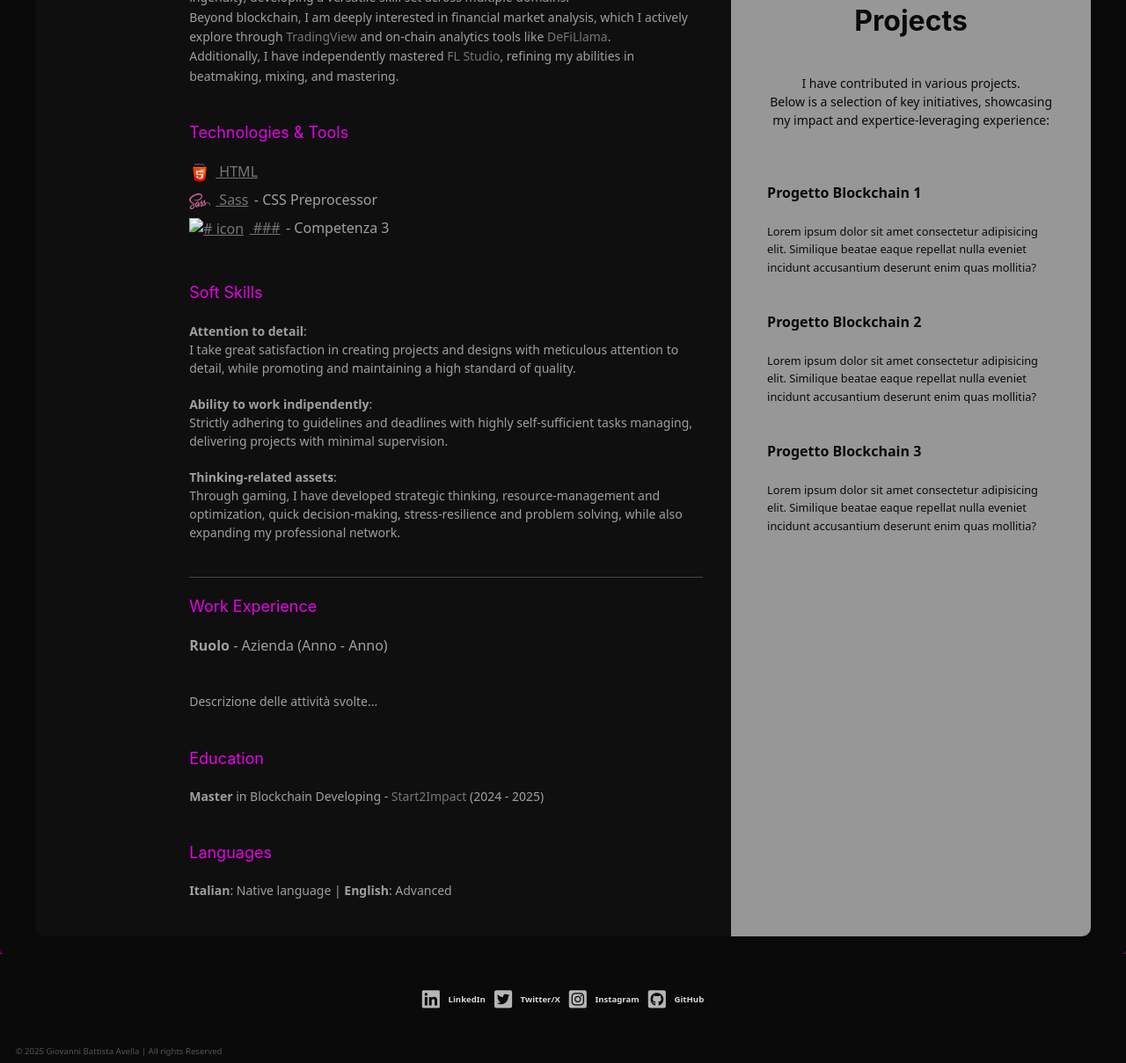
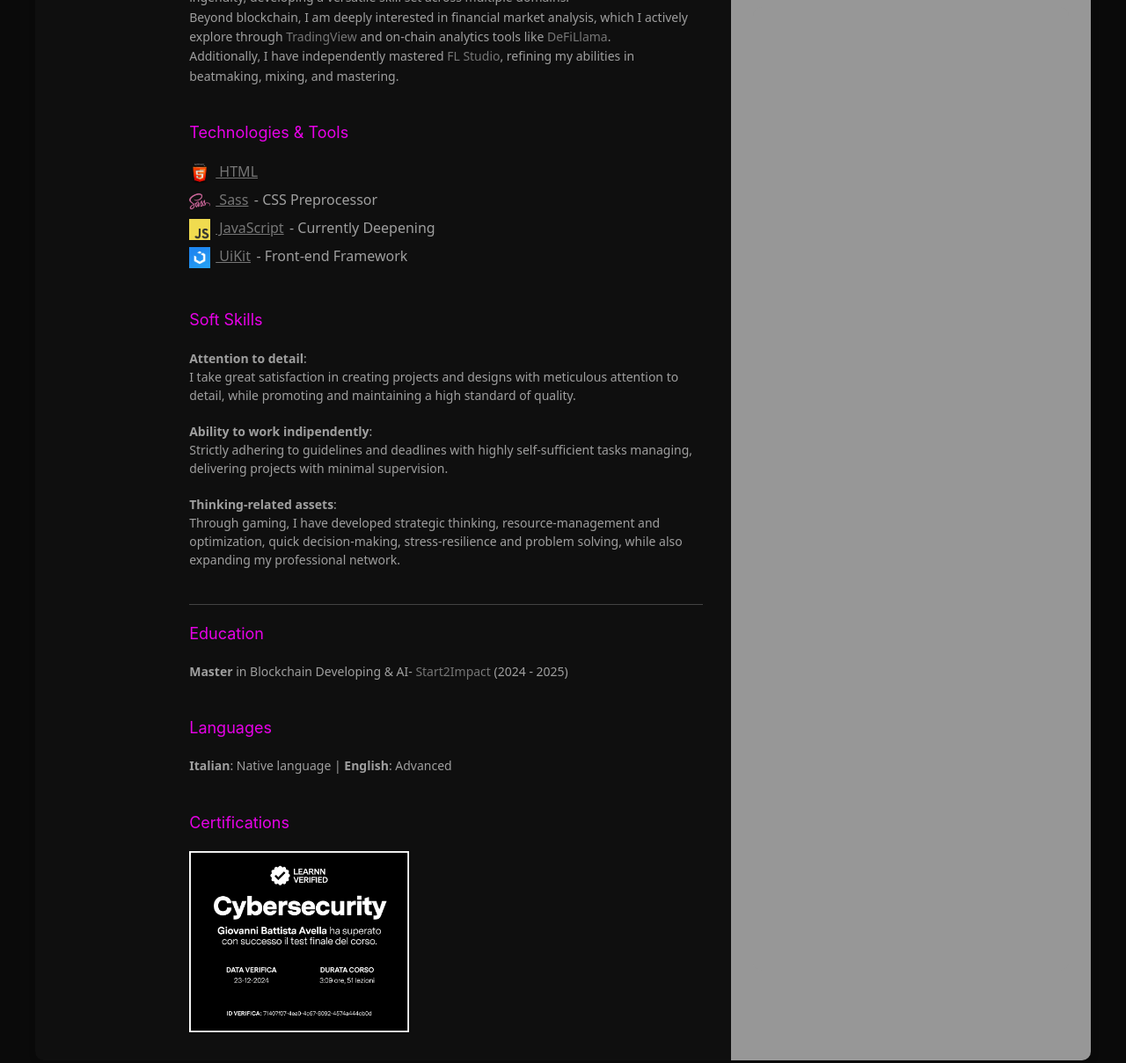
Before and after one commit to Gi4mba/Gi4mba.github.io, a plain HTML site: page portfolio/about/index.html in a window 1280 px wide. Shown: the part 499-1708 px from the top of the page at 88% size. Drawn offline with nearby package versions, Linux system fonts and the light colour scheme.

Commit message:
Added_certification_and_main_skills

```diff
--- a/appuntiperstili.scss
+++ /dev/null
@@ -1,11 +0,0 @@
-body {
-    background-image: url('path/to/1024x1024-image.jpg');
-    background-size: cover;
-    background-position: center;
-  }
-
-  @media (min-width: 768px) {
-    body {
-      background-image: url('path/to/2048x2048-image.jpg');
-    }
-  }
--- a/assets/scss/_about.scss
+++ b/assets/scss/_about.scss
@@ -30,6 +30,11 @@
 
       &-center {
         padding: 2rem 2rem 0 0;
+
+        .certification-img {
+          padding-bottom: 2rem;
+          width: 250px;
+        }
 
         li {
           margin-bottom: 0.4rem;
--- a/portfolio/about/index.html
+++ b/portfolio/about/index.html
@@ -49,7 +49,6 @@
 
   <main>
     <section class="about">
-      <!-- Centro Setup/Platforms; Dx foto -->
 
       <div class="container">
         <div class="col">
@@ -89,11 +88,25 @@
                - CSS Preprocessor
             </li>
             <li class="uk-flex">
-              <a href="" class="link" target="_blank" rel="noopener">
-                <img src="/assets/img/#" alt="# icon" width="30">
+              <a href="https://www.javascript.com/" class="link" target="_blank" rel="noopener">
+                <img src="/assets/img/JavaScript.png" alt="JavaScript icon" width="30">
+                JavaScript
+              </a>
+              - Currently Deepening
+            </li>
+            <li class="uk-flex">
+              <a href="https://getuikit.com/" class="link" target="_blank" rel="noopener">
+                <img src="/assets/img/UiKit.jpg" alt="UiKit icon" width="30">
+                UiKit
+              </a>
+              - Front-end Framework
+            </li>
+            <!-- <li class="uk-flex">
+              <a href="#" class="link" target="_blank" rel="noopener">
+                <img src="#" alt="# icon" width="30">
                 ###
               </a>
-              - Competenza 3</li>
+              - Competenza 4</li> -->
           </ul>
 
           <h4>Soft Skills</h4>
@@ -110,22 +123,25 @@
           </ul>
           <hr class="divider">
 
-          <h4>Work Experience</h4>
+          <!-- <h4>Work Experience</h4>
           <p><strong>Ruolo</strong> - Azienda (Anno - Anno)</p>
-          <p class="uk-text-small">Descrizione delle attività svolte...</p>
+          <p class="uk-text-small">Descrizione delle attività svolte...</p> -->
 
           <h4>Education</h4>
-          <p class="uk-text-small"><strong>Master</strong> in Blockchain Developing - <a href="https://www.start2impact.it/master/" class="bio-link" target="_blank" rel="noopener noreferrer">Start2Impact</a> (2024 - 2025)</p>
+          <p class="uk-text-small"><strong>Master</strong> in Blockchain Developing & AI- <a href="https://www.start2impact.it/master/" class="bio-link" target="_blank" rel="noopener noreferrer">Start2Impact</a> (2024 - 2025)</p>
 
           <h4>Languages</h4>
           <p class="uk-text-small"><strong>Italian</strong>: Native language | <strong>English</strong>: Advanced</p>
+
+          <h4>Certifications</h4>
+          <img src="/assets/img/CyberSecurity_Certification.png" alt="Giovanni Battista Avella, Cybersecurity certification" class="certification-img">
         </div>
 
         <div class="col col-right">
           <img src="/assets/img/placeholder_250x250.jpg" alt="Giovanni Battista Avella, portfolio profile picture" class="profile-img">
 
           <div class="projects">
-            <h2>Projects</h2>
+            <!-- <h2>Projects</h2>
             <p class="uk-text-small uk-text-center">I have contributed in various projects. <br>
               Below is a selection of key initiatives, showcasing my impact and expertice-leveraging experience:
             </p>
@@ -145,7 +161,7 @@
                   <p class="uk-margin-medium-bottom">Lorem ipsum dolor sit amet consectetur adipisicing elit. Similique beatae eaque repellat nulla eveniet incidunt accusantium deserunt enim quas mollitia?</p>
                 </li>
               </ul>
-            </div>
+            </div> -->
           </div>
         </div>
       </div>
```
Also changed, not shown: assets/css/appuntiperstili.css (deleted), assets/css/style.css, assets/img/CyberSecurity_Certification.png (added), assets/img/JavaScript.png (added), assets/img/UiKit.jpg (added), 3 other files.
